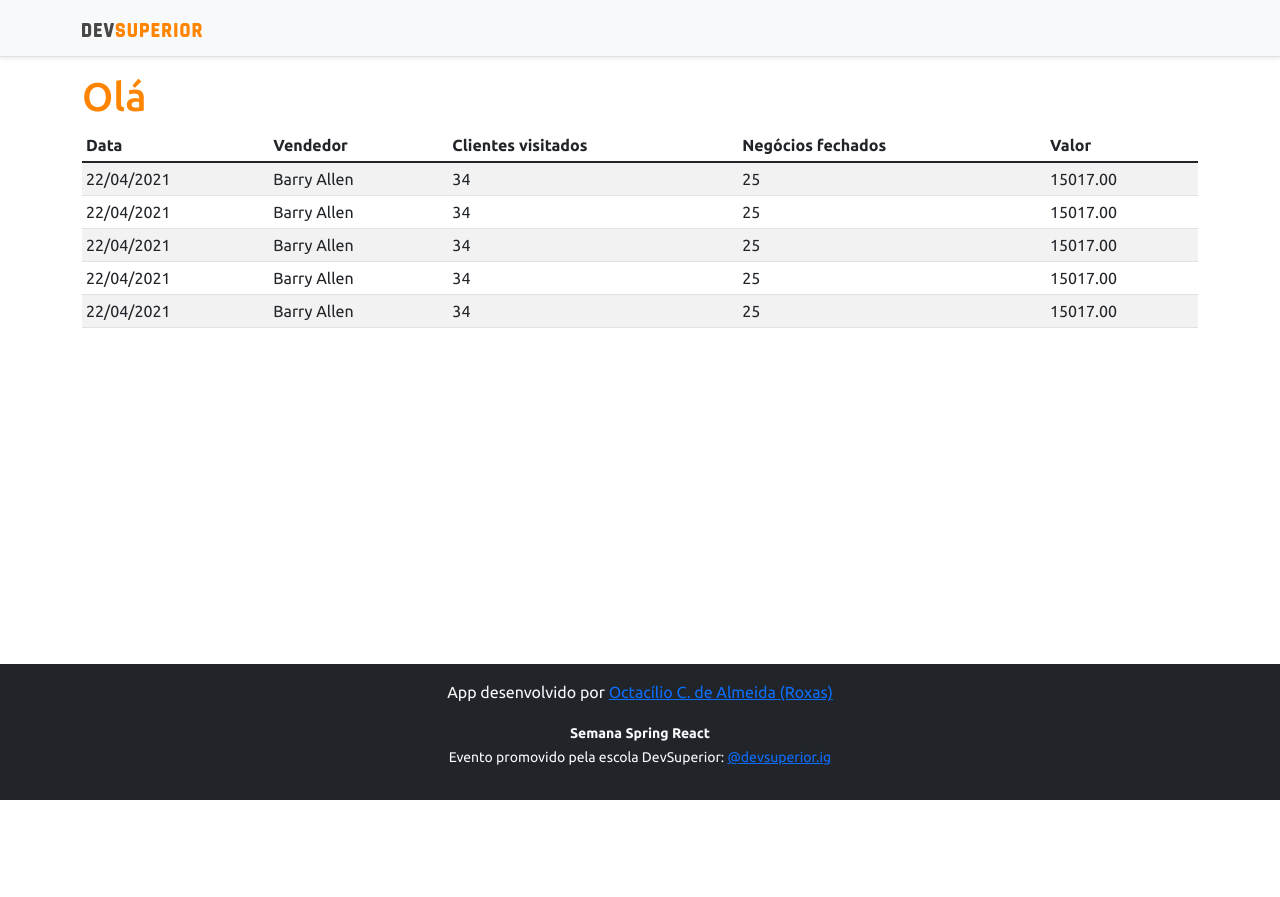
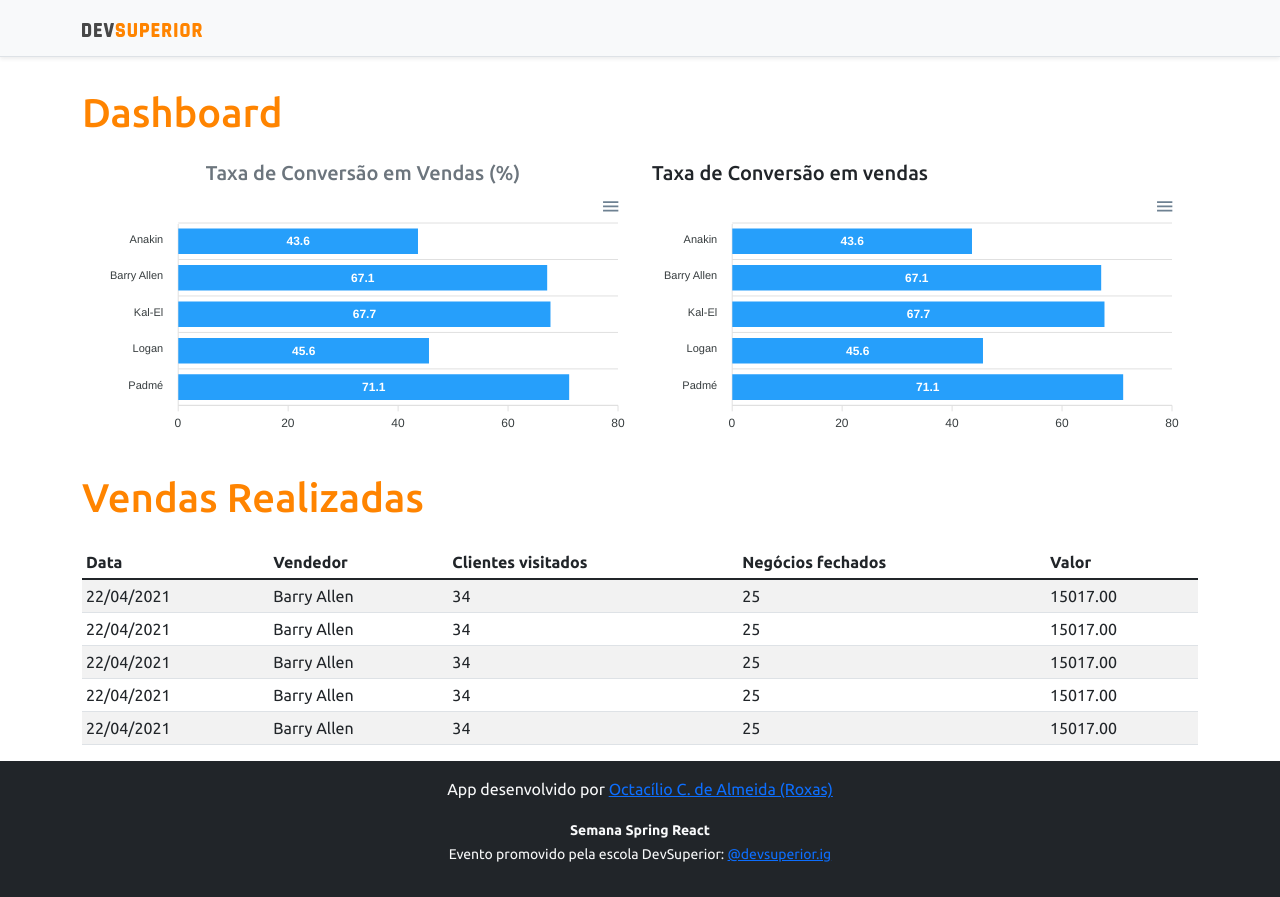
Before and after one commit to octaroxas/devsuperior-week, a React (Create React App) app in the folder frontend/: page / in a window 1280 px wide. Before the commit the page ends 800 px from the top, so only its background shows below. Built offline with nearby package versions, Linux system fonts and the light colour scheme; the HTML template or start-up script is replaced by a standard one.

Commit message:
Componente BarChart (grafico de barras)

```diff
--- a/frontend/src/App.tsx
+++ b/frontend/src/App.tsx
@@ -2,13 +2,28 @@ import React from 'react';
 import NavBar from 'components/NavBar';
 import Footer from 'components/Footer';
 import DataTable from 'components/DataTable';
+import BarChart from 'components/BarChart';
 
 function App() {
    return (
       <>
          <NavBar />
          <div className="container">
-            <h1 className="text-primary">Olá</h1>
+            <h1 className="text-primary py-3">Dashboard</h1>
+            <div className="row px-3">
+            <div className="col-sm-6">
+               <h5 className="text-center text-secondary">Taxa de Conversão em Vendas (%)</h5>
+                  <BarChart />
+               </div>
+               <div className="col-sm-6">
+               <h5>Taxa de Conversão em vendas</h5>
+                  <BarChart />
+               </div>
+            </div>
+
+            <div>
+               <h1 className="py-3 text-primary">Vendas Realizadas</h1>
+            </div>
             <DataTable />
          </div>
          <Footer />
--- /dev/null
+++ b/frontend/src/components/BarChart/index.tsx
@@ -0,0 +1,39 @@
+import React from 'react';
+import Chart from 'react-apexcharts';
+
+function BarChart() {
+
+   const options = {
+      plotOptions: {
+         bar: {
+            horizontal: true,
+         }
+      },
+   };
+
+   const mockData = {
+      labels: {
+         categories: ['Anakin', 'Barry Allen', 'Kal-El', 'Logan', 'Padmé']
+      },
+      series: [
+         {
+            name: "% Sucesso",
+            data: [43.6, 67.1, 67.7, 45.6, 71.1]
+         }
+      ]
+   };
+
+
+   return (
+      <div>
+         <Chart
+            options={{...options, xaxis: mockData.labels}}
+            series={mockData.series}
+            type="bar"
+            height="250"
+         />
+      </div>
+   );
+}
+
+export default BarChart;
```
Also changed, not shown: 1 other file (tests, documents, lock files or other folders).
